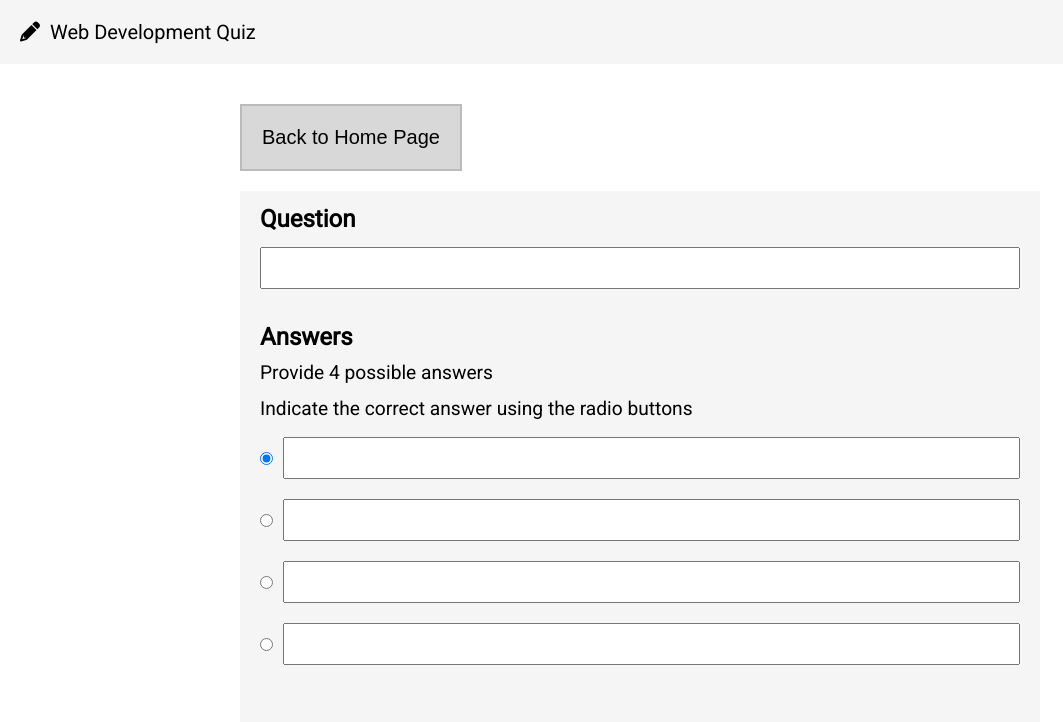
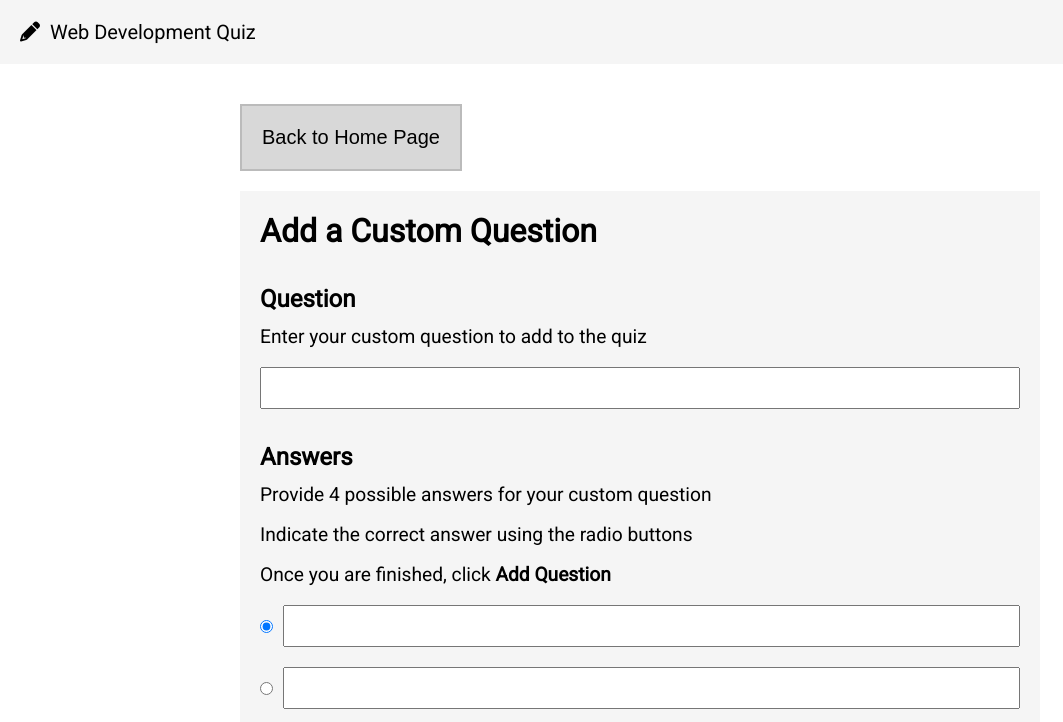
Before and after one commit to bryanc123/Plain-JavaScript-Quiz, a plain HTML site: page index.html in a window 1280 px wide. Both pictures are taken after a click on the button "Add Questions". Shown: the top 722 px of the page, without its empty margins (0-1063 px from the left). Drawn offline with Linux system fonts and the light colour scheme.

Commit message:
Updated the add question page

```diff
--- a/index.html
+++ b/index.html
@@ -57,18 +57,23 @@
             </div>
             <div class="add-question__success"></div>
             <div class="add-question__errors">
-                <h3>Errors</h3>
+                <h3>Error(s)</h3>
                 <div class="add-question__errors-list"></div>
             </div>
             <div class="add-question__container">
                 <div class="add-question__container-section">
+                    <h2>Add a Custom Question</h2>
+                </div>
+                <div class="add-question__container-section">
                     <h3>Question</h3>
+                    <p>Enter your custom question to add to the quiz</p>
                     <input type="text" class="new-question">
                 </div>
                 <div class="add-question__container-section">
                     <h3>Answers</h3>
-                    <p>Provide 4 possible answers</p>
+                    <p>Provide 4 possible answers for your custom question</p>
                     <p>Indicate the correct answer using the radio buttons</p>
+                    <p>Once you are finished, click <strong>Add Question</strong></p>
                     <div>
                         <input type="radio" name="new-answer" value="0" checked>
                         <input type="text" class="new-choice">
--- a/style.css
+++ b/style.css
@@ -311,8 +311,15 @@ nav a:hover {
     max-width: 800px;
     padding: 20px;
 }
+.add-question__container h2 {
+    font-size: 2rem;
+    line-height: 40px;
+}
 .add-question__container h3 {
     margin-bottom: 20px;
+}
+.add-question__container p {
+    line-height: 20px;
 }
 .add-question__container input[type=text] {
     flex-grow: 1;
```
